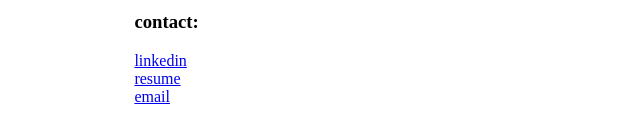
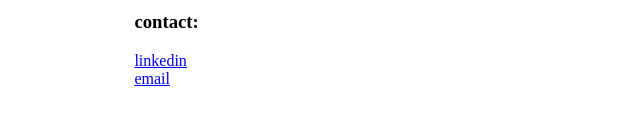
Before and after one commit to sdiddee/sdiddee.github.io, a plain HTML site: page index.html in a window 1280 px wide. Shown: the part 300-440 px from the top of the page, 0-640 px from the left. Drawn offline with Linux system fonts and the light colour scheme.

Commit message:
Update index.html

```diff
--- a/index.html
+++ b/index.html
@@ -59,8 +59,6 @@
             <h3>contact:</h3>
             <a href="https://www.linkedin.com/in/saahildiddee/">linkedin</a>
             </br>
-            <a href='SDiddee_Resume.pdf'>resume</a>
-            </br>
             <a href='mailto:sdiddee01@gmail.com'>email</a>
 
 
```
